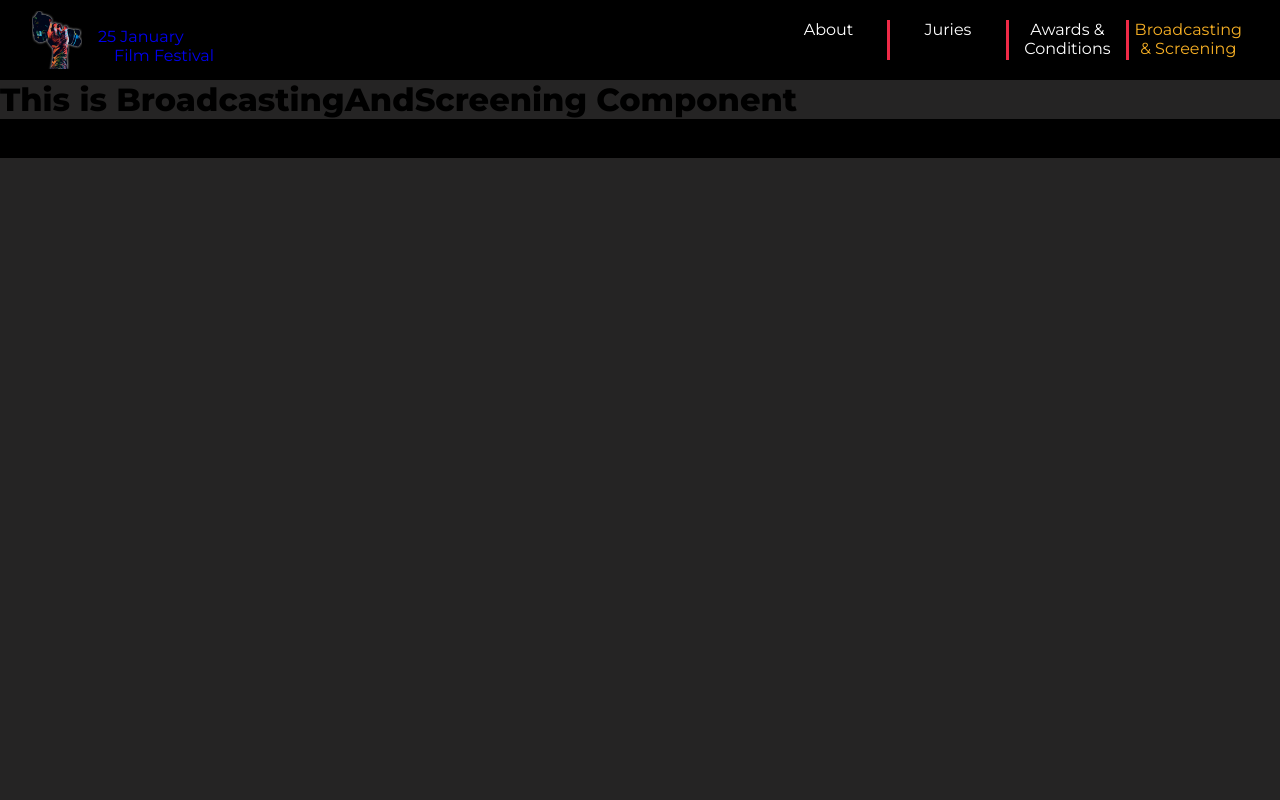
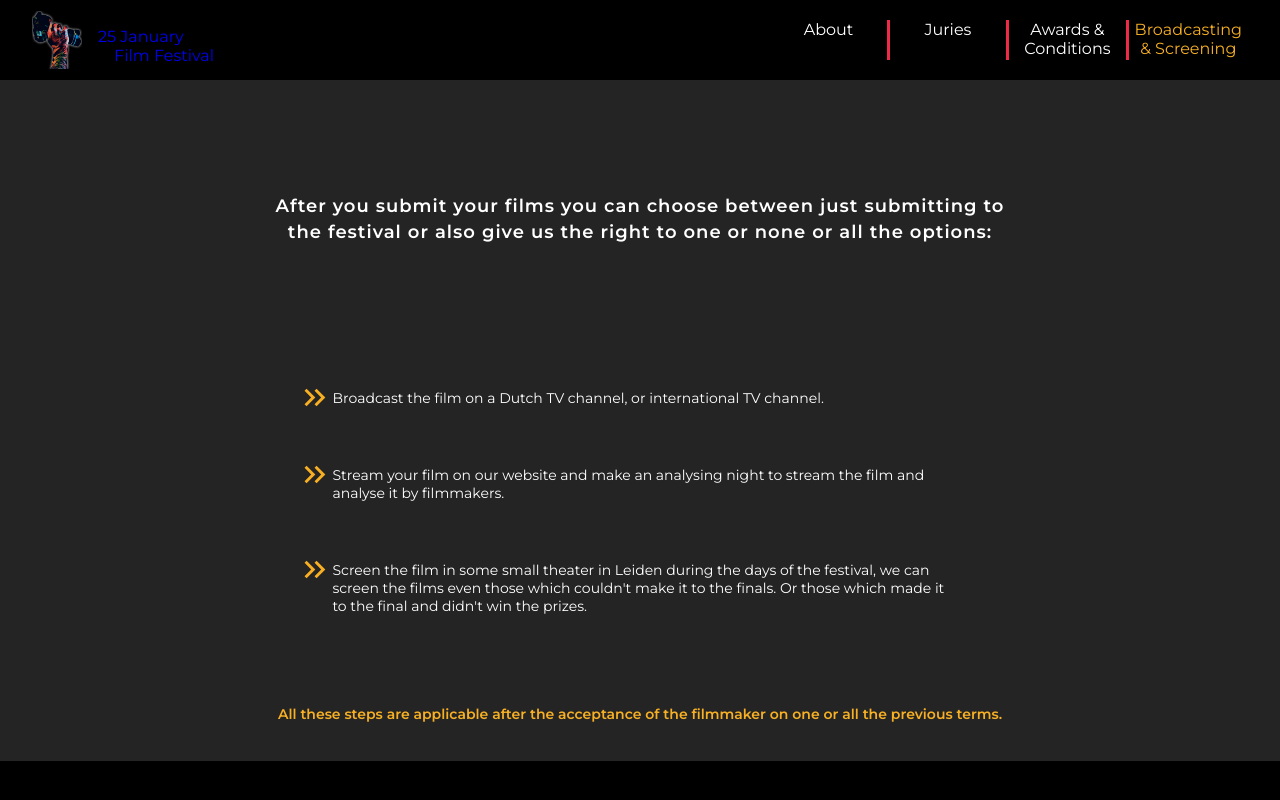
Before and after one commit to ObadaMoustafa/25-January-Film-Festival, a React (Create React App) app: page /broadcasting-and-screening in a window 1280 px wide. Built offline with nearby package versions, Linux system fonts and the light colour scheme.

Commit message:
Creating Broadcasting page

```diff
--- a/src/routes/broadcasting-and-screening/BroadcastingAndScreening.jsx
+++ b/src/routes/broadcasting-and-screening/BroadcastingAndScreening.jsx
@@ -1,9 +1,59 @@
-import React from "react";
+import React from 'react';
+import ChevronRightIcon from '@mui/icons-material/ChevronRight';
+import './style.css';
 
 function BroadcastingAndScreening() {
-  //write code here
-
-  return <h1> This is BroadcastingAndScreening Component </h1>;
+  return (
+    <div className="broadcasting-container">
+      <div className="page-introduction">
+        <h2>
+          After you submit your films you can choose between just submitting to
+          the festival or also give us the right to one or none or all the
+          options:
+        </h2>
+      </div>
+      <div className="broadcasting-conditions-container">
+        <div className="title">
+          <span className="broadcast-double-overlay">
+            <ChevronRightIcon className="double-arrow-1" />
+            <ChevronRightIcon className="double-arrow-2" />
+          </span>
+          <p>
+            Broadcast the film on a Dutch TV channel, or international TV
+            channel.
+          </p>
+        </div>
+        <div className="title">
+          <span className="broadcast-double-overlay">
+            <ChevronRightIcon className="double-arrow-1" />
+            <ChevronRightIcon className="double-arrow-2" />
+          </span>
+          <p>
+            Stream your film on our website and make an analysing night to
+            stream the film and analyse it by filmmakers.
+          </p>
+        </div>
+        <div className="title">
+          <span className="broadcast-double-overlay">
+            <ChevronRightIcon className="double-arrow-1" />
+            <ChevronRightIcon className="double-arrow-2" />
+          </span>
+          <p>
+            Screen the film in some small theater in Leiden during the days of
+            the festival, we can screen the films even those which couldn't make
+            it to the finals. Or those which made it to the final and didn't win
+            the prizes.
+          </p>
+        </div>
+      </div>
+      <div className='broadcast-extra-information'>
+        <p>
+          All these steps are applicable after the acceptance of the filmmaker
+          on one or all the previous terms.
+        </p>
+      </div>
+    </div>
+  );
 }
 
 export default BroadcastingAndScreening;
--- /dev/null
+++ b/src/routes/broadcasting-and-screening/style.css
@@ -0,0 +1,77 @@
+.broadcasting-container {
+  display: flex;
+  flex-direction: column;
+  align-items: center;
+  width: 90%;
+  margin: auto;
+}
+
+.page-introduction {
+  display: flex;
+  flex-direction: column;
+  width: 65%;
+  margin: 70px auto;
+}
+
+.page-introduction h2 {
+  font-size: 18px;
+  font-weight: 600;
+  letter-spacing: 1px;
+  text-align: center;
+  padding: 5px;
+  line-height: 26px;
+  color: white;
+}
+
+.broadcasting-conditions-container {
+  padding: 30px;
+}
+
+.broadcasting-conditions-container .title {
+  position: relative;
+  padding: 20px;
+  width: 60%;
+  margin: auto;
+}
+
+.broadcasting-conditions-container .title p {
+  font-size: 14px;
+  color: white;
+}
+
+.broadcast-double-overlay {
+  width: 30px;
+  height: 30px;
+  margin-right: 18px;
+  margin-top: -8px;
+}
+
+.broadcast-double-overlay .double-arrow-1 {
+  position: absolute;
+  top: 30px;
+  left: -10px;
+  fill: var(--secondary-color) !important;
+  font-size: 35px;
+}
+
+.broadcast-double-overlay .double-arrow-2 {
+  position: absolute;
+  top: 30px;
+  left: -20px;
+  fill: var(--secondary-color) !important;
+  font-size: 35px;
+}
+
+.title h2 {
+  color: var(--primary-color);
+}
+
+.broadcast-extra-information {
+  margin-top: 40px;
+}
+
+.broadcast-extra-information p {
+  font-size: 14px;
+  font-weight: 600;
+  color: var(--secondary-color);
+}
```
